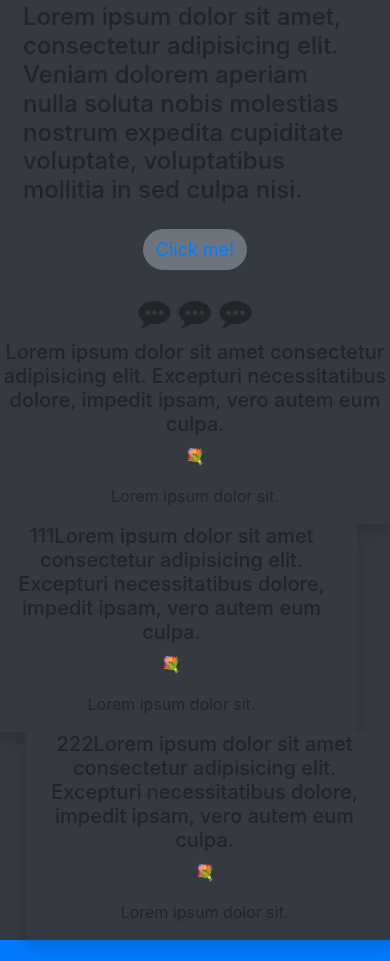
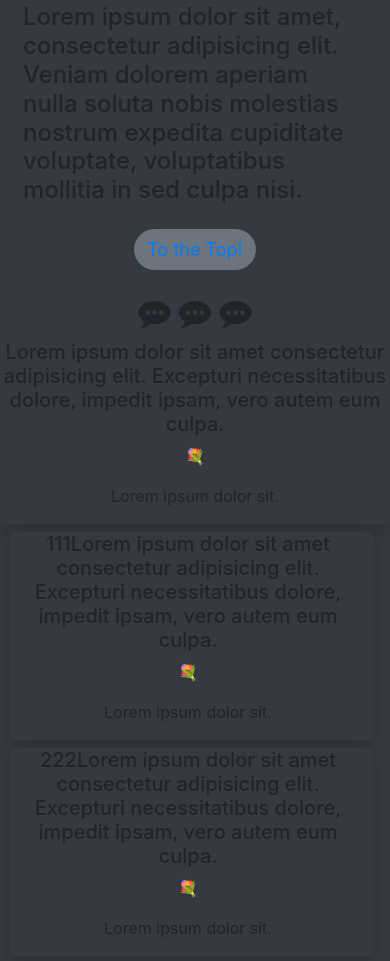
Before and after one commit to ShereneC/Week1_CloneSite, a plain HTML site: page index.html in a window 390 px wide. Shown: the part 1163-2124 px from the top of the page. Drawn offline with nearby package versions, Linux system fonts and the light colour scheme.

Commit message:
Changed button text

```diff
--- a/index.html
+++ b/index.html
@@ -82,7 +82,7 @@
         <p>Lorem ipsum dolor sit amet consectetur adipisicing elit. Quos accusantium magnam labore ad. Dolorem iure,
           ratione optio magni</p>
       </div>
-      <div id="spill-div" class="col-md-7 position-relative order-1 order-md-2">
+      <div id="spill-div" class="col-md-7 d-flex position-relative order-1 order-md-2">
         <div class="bg-primary rounded px-2 py-0 mr-3 spill position-absolute">
           <h4 class="">
             <i class="mdi mdi-nature text-white"></i>
@@ -135,7 +135,7 @@
           <div class="col-md-9 p-0"></div>
           <div class="col-md-3 text-center p-0">
             <button type="button" class="btn btn-secondary my-1 pill-btn">
-              <a href="#main">Click me!</a>
+              <a href="#main">To the Top!</a>
             </button>
           </div>
         </div>
@@ -143,8 +143,8 @@
     </div>
     <div id="row5" class="row bg-dark mt-3 d-flex justify-content-center align-items-center">
       <div class="col-md-4 pl-2 d-flex flex-column align-items-center order-2 order-md-1">
-        <div class="row">
-          <div class="col-11 pl-2 d-flex flex-column align-items-center bg-dark rounded shadow order-2 order-md-1">
+        <div class="row d-flex justify-content-center">
+          <div class="col-11 pl-2 d-flex flex-column align-items-center bg-dark rounded shadow order-2 order-md-1 mb-2">
             <h5 class="text-center">111Lorem ipsum dolor sit amet consectetur adipisicing elit. Excepturi necessitatibus
               dolore, impedit ipsam, vero autem eum culpa.</h5>
             <p>💐</p>
@@ -154,7 +154,8 @@
         </div>
 
       </div>
-      <div class="col-md-4 m-0 p-0 d-flex flex-column align-items-center bg-dark rounded shadow order-1 order-md-2">
+      <div
+        class="col-md-4 m-0 p-0 d-flex flex-column align-items-center bg-dark rounded shadow order-1 order-md-2 mb-2">
         <h2 class="flex-row justify-content-around">
           <i class="fa fa-commenting" aria-hidden="true"></i>
           <i class="fa fa-commenting" aria-hidden="true"></i>
@@ -167,8 +168,8 @@
         </p>
       </div>
       <div class="col-md-4 pl-2 d-flex flex-column align-items-center order-3 order-md-3">
-        <div class="row d-flex justify-content-end">
-          <div class="col-11 pl-2 d-flex flex-column align-items-center bg-dark rounded shadow order-2 order-md-1">
+        <div class="row d-flex justify-content-center">
+          <div class="col-11 pl-2 d-flex flex-column align-items-center bg-dark rounded shadow order-2 order-md-1 mb-2">
             <h5 class="text-center">222Lorem ipsum dolor sit amet consectetur adipisicing elit. Excepturi necessitatibus
               dolore, impedit ipsam, vero autem eum culpa.</h5>
             <p>💐</p>
```
